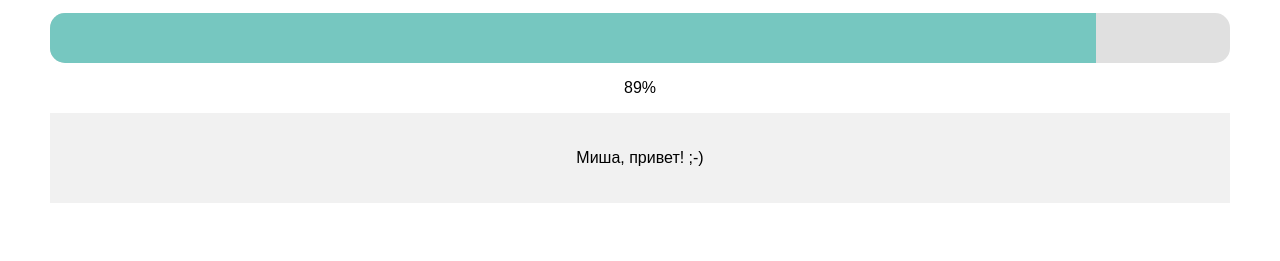
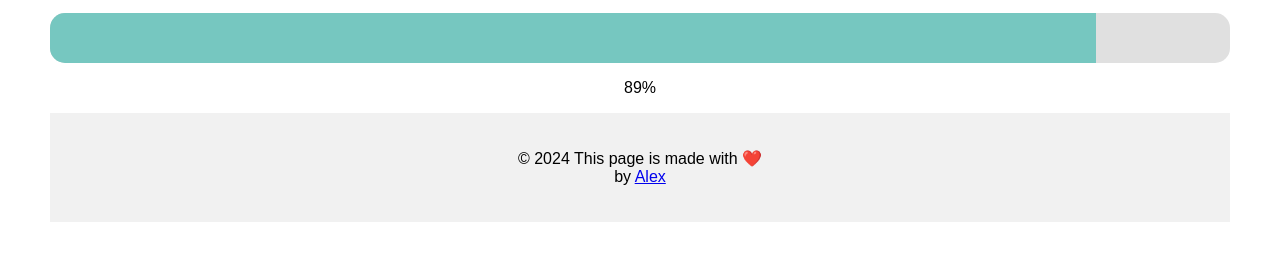
Before and after one commit to g0gan/year-progress, a plain HTML site: page index.html in a window 1280 px wide. Shown: the part 129-390 px from the top of the page. Drawn offline with Linux system fonts and the light colour scheme.

Commit message:
Update index.html

```diff
--- a/index.html
+++ b/index.html
@@ -53,9 +53,9 @@
     updateProgress(); // Initial call to set the progress immediately
 </script>
 <footer style="text-align: center; padding: 20px; background-color: #f1f1f1;">
-       <p>Миша, привет! ;-) <br>
-<!--      <p>© 2024 This page is made with ❤️<br>
-    by <a href="https://kirilenko.dev" target="_blank">Alex</a></p> !-->
+
+  <p>© 2024 This page is made with ❤️<br>
+    by <a href="https://kirilenko.dev" target="_blank">Alex</a>
 </footer>
 </body>
 </html>
```
